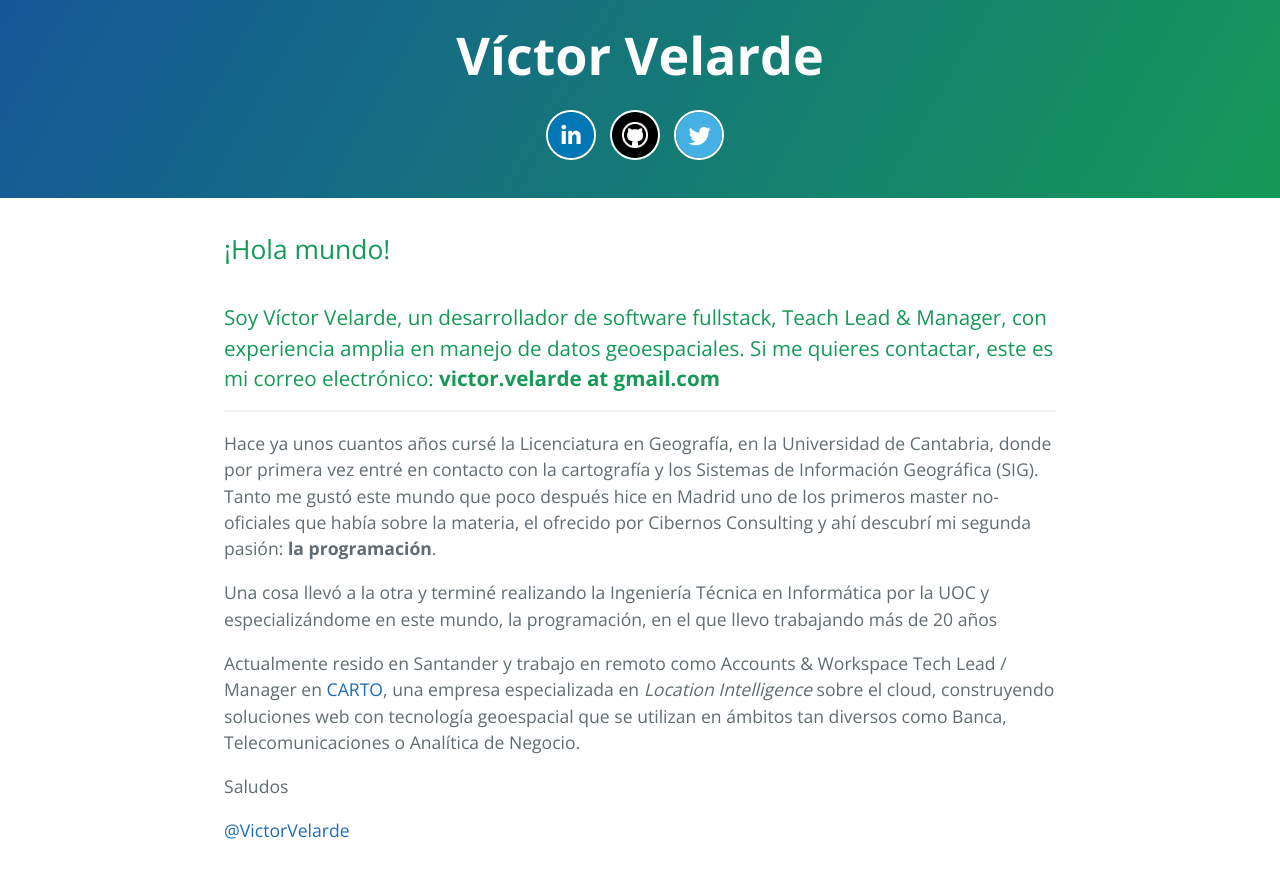
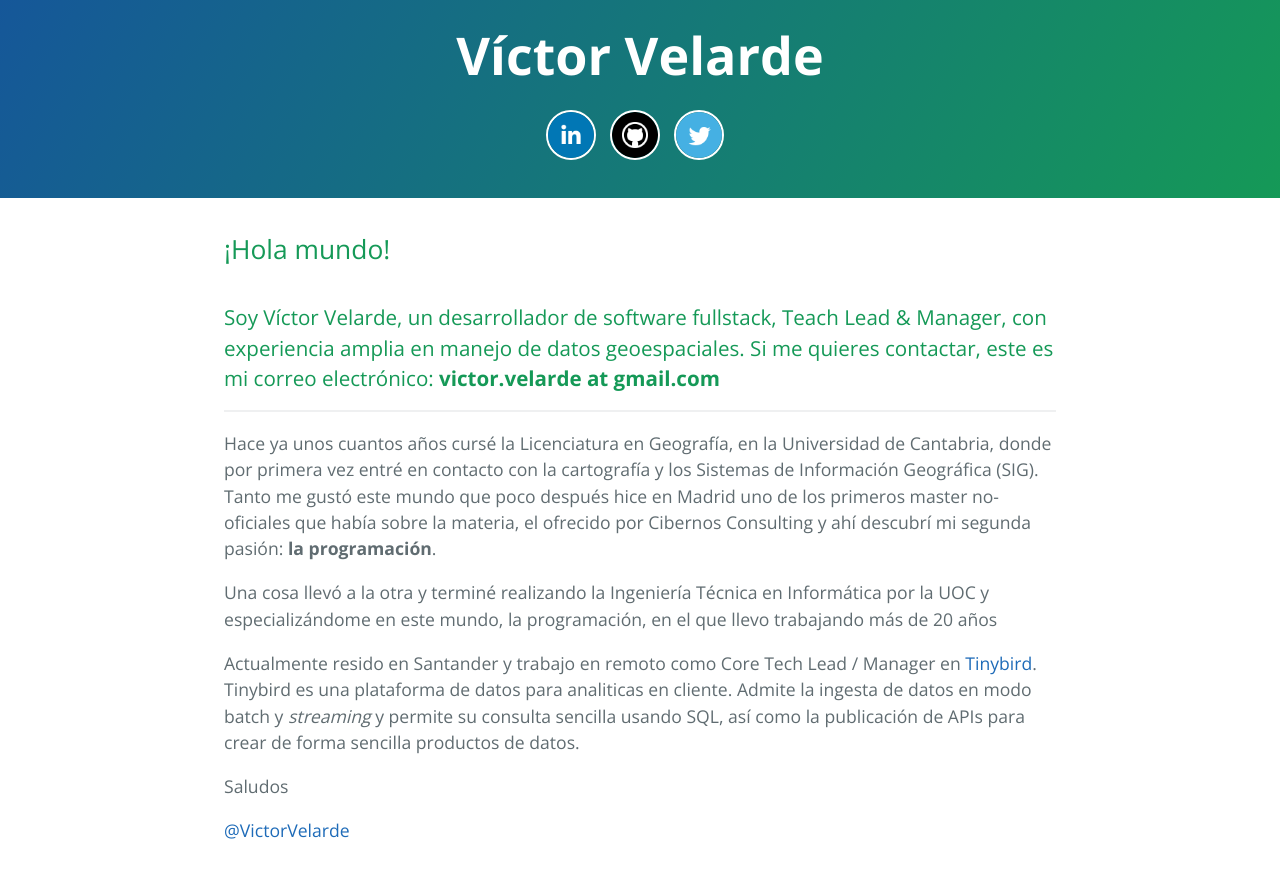
Before and after one commit to VictorVelarde/VictorVelarde.github.io, a Jekyll site: the page index.html, which Jekyll copies as it is, in a window 1280 px wide. Shown: the top 878 px of the page. Built offline with Jekyll 4.4.1, drawn with Linux system fonts in a browser that asks for light colours.

Commit message:
Update con la entrada a Tinybird

```diff
--- a/index.html
+++ b/index.html
@@ -84,12 +84,13 @@
         UOC y especializándome en este mundo, la programación, en el que llevo trabajando más de 20
         años
       </p>
+
       <p>
-        Actualmente resido en Santander y trabajo en remoto como Accounts & Workspace Tech Lead /
-        Manager en <a href="https://carto.com">CARTO</a>, una empresa especializada en
-        <em>Location Intelligence</em> sobre el cloud, construyendo soluciones web con tecnología
-        geoespacial que se utilizan en ámbitos tan diversos como Banca, Telecomunicaciones o
-        Analítica de Negocio.
+        Actualmente resido en Santander y trabajo en remoto como Core Tech Lead / Manager en
+        <a href="https://www.tinybird.co/">Tinybird</a>. Tinybird es una plataforma de datos para
+        analiticas en cliente. Admite la ingesta de datos en modo batch y <em>streaming</em> y
+        permite su consulta sencilla usando SQL, así como la publicación de APIs para crear de forma
+        sencilla productos de datos.
       </p>
 
       <p>Saludos</p>
```
